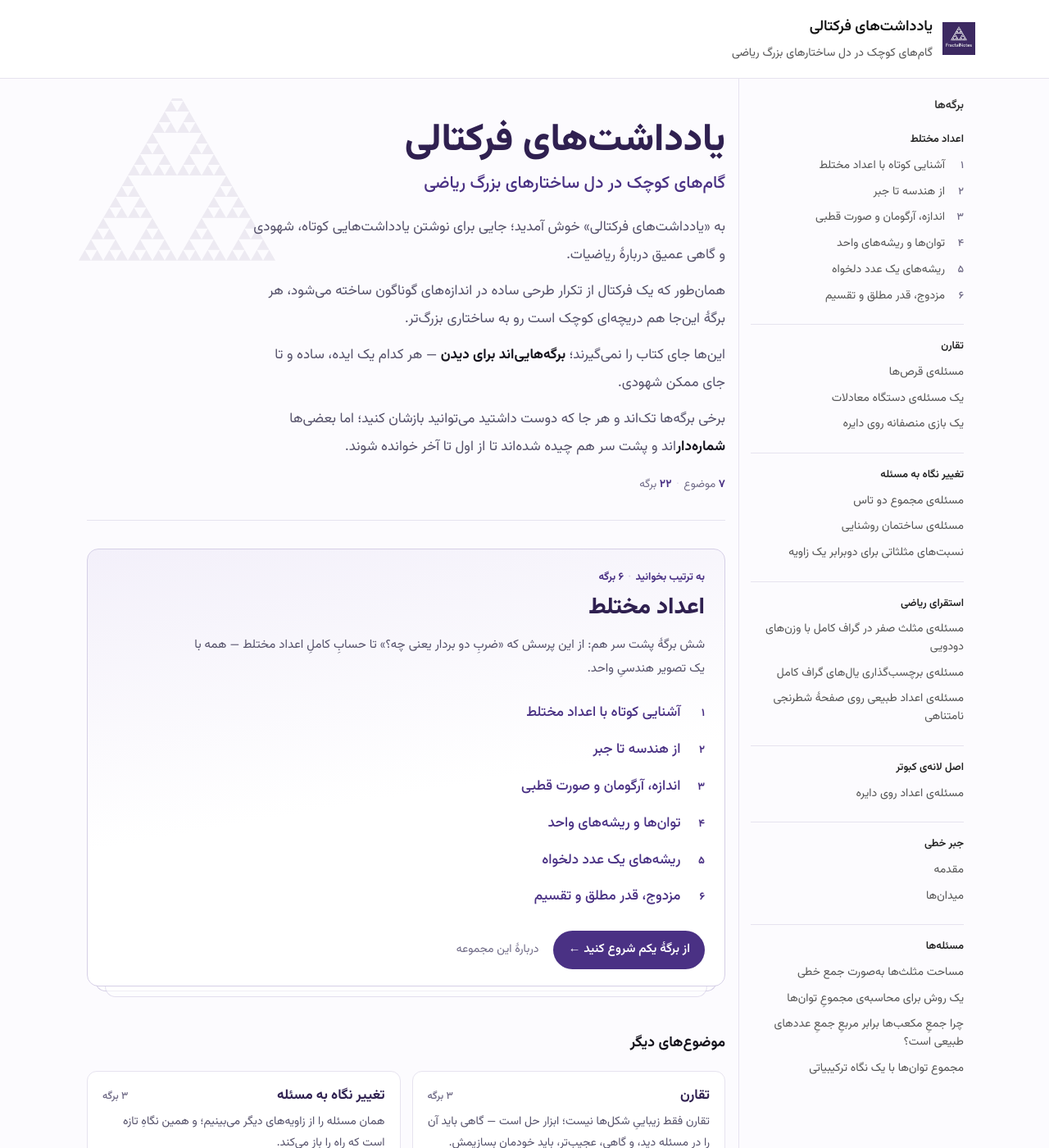
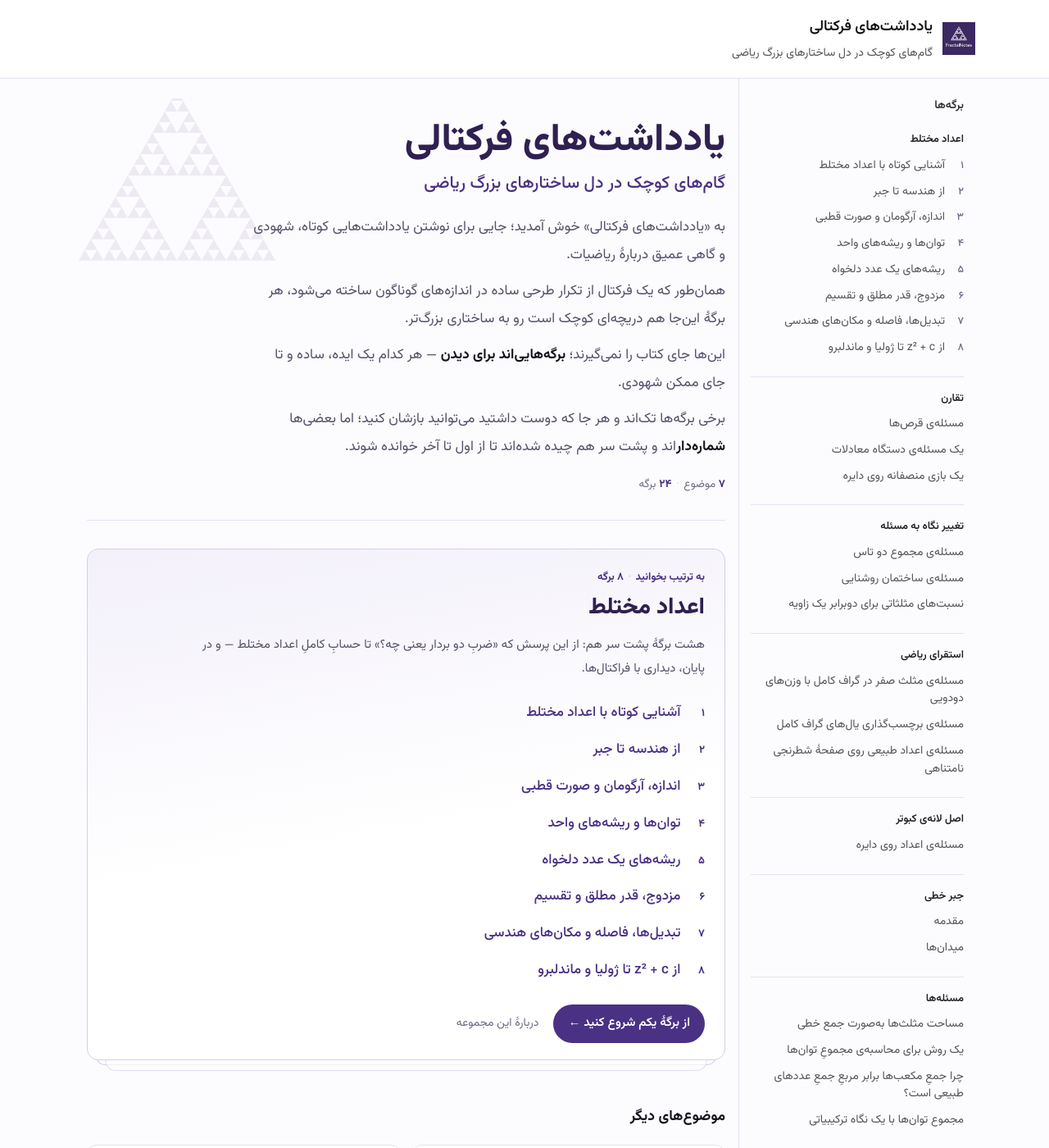
Before and after one commit to pooyarezaie/Fractal-Notes, a Jekyll site: the page built from index.md, in a window 1280 px wide and 1400 px high. Shown: the whole window at 82% size. Built offline with Jekyll 4.4.1, drawn with Linux system fonts in a browser that asks for light colours; part of the change alters nothing that is shown.

Commit message:
Add the two closing برگه‌ها: transformations/loci and Julia–Mandelbrot
- برگهٔ ۷ (transformations-and-loci): z ↦ az+b as rotation-scaling plus
  translation with its fixed point, |z−w| as distance, and loci — circle,
  perpendicular bisector, ellipse, Apollonius; answers the |z−(2+i)|=3
  teaser from the division برگه
- برگهٔ ۸ (julia-mandelbrot): orbits of z²+c, the c=0 warm-up on the unit
  circle, Julia sets as the stay/escape boundary, the Mandelbrot set as
  the map of all c, and the escape criterion for the curious reader
- Five new figures in the house black-line style (similarity square,
  circle locus, iteration orbits, Douady rabbit, Mandelbrot), generated
  with matplotlib, axes labeled Re/Im
- Register both notes; landing page and series copy updated to هشت برگه

Co-Authored-By: Claude Fable 5 <noreply@anthropic.com>

```diff
--- a/_data/site_index.yml
+++ b/_data/site_index.yml
@@ -17,7 +17,7 @@
 - title: "اعداد مختلط"
   path: "complex-numbers"
   series: true
-  summary: "شش برگهٔ پشت سر هم: از این پرسش که «ضربِ دو بردار یعنی چه؟» تا حسابِ کاملِ اعداد مختلط — همه با یک تصویر هندسیِ واحد."
+  summary: "هشت برگهٔ پشت سر هم: از این پرسش که «ضربِ دو بردار یعنی چه؟» تا حسابِ کاملِ اعداد مختلط — و در پایان، دیداری با فراکتال‌ها."
   items:
     - title: "آشنایی کوتاه با اعداد مختلط"
       path: "complex-numbers/introduction"
@@ -37,6 +37,12 @@
     - title: "مزدوج، قدر مطلق و تقسیم"
       path: "complex-numbers/conjugate-and-division"
       summary: "قطعهٔ آخرِ حساب: تقسیم. سرِ راه با مزدوج آشنا می‌شویم و سرانجام می‌فهمیم ترفندِ مشهورِ «ضرب در مزدوجِ مخرج» چرا کار می‌کند."
+    - title: "تبدیل‌ها، فاصله و مکان‌های هندسی"
+      path: "complex-numbers/transformations-and-loci"
+      summary: "حساب که کامل شد، به کارش می‌اندازیم: ضرب و جمع را به چشم تبدیل‌های صفحه ببینید، فاصله را به زبان قدر مطلق بنویسید — و تماشا کنید که معادله‌ها یکی‌یکی شکل می‌شوند."
+    - title: "از z² + c تا ژولیا و ماندلبرو"
+      path: "complex-numbers/julia-mandelbrot"
+      summary: "قاعده‌ای یک‌خطی و تکرار، فقط تکرار. از دلِ این بازیِ ساده مرزی بیرون می‌آید که هرچه نزدیک‌تر شوید، تازه اولِ ماجراست."
 
 - title: "تقارن"
   summary: "تقارن فقط زیباییِ شکل‌ها نیست؛ ابزار حل است — گاهی باید آن را در مسئله دید، و گاهی، عجیب‌تر، باید خودمان بسازیمش."
--- a/complex-numbers/conjugate-and-division.md
+++ b/complex-numbers/conjugate-and-division.md
@@ -117,7 +117,7 @@ $$
 - $\overline{z\,w} = \bar{z}\,\bar{w}$ — آینه با ضرب هم کنار می‌آید؛ به زاویه‌ها فکر کنید.
 - $\lvert z - w\rvert$ دقیقاً **فاصلهٔ** دو نقطهٔ $z$ و $w$ در صفحه است؛ به تصویرِ برداریِ $z - w$ فکر کنید.
 
-مشاهدهٔ آخر دری تازه باز می‌کند: وقتی قدر مطلق فاصله باشد، معادله‌ها شکل می‌شوند. مثلاً مجموعهٔ همهٔ نقطه‌هایی که در $\lvert z - (2+i)\rvert = 3$ صدق می‌کنند چه شکلی است؟ نشانی‌اش را همین جمله گفته است — مکان‌های هندسی در صفحهٔ مختلط، موضوع برگه‌ای در آینده‌اند.
+مشاهدهٔ آخر دری تازه باز می‌کند: وقتی قدر مطلق فاصله باشد، معادله‌ها شکل می‌شوند. مثلاً مجموعهٔ همهٔ نقطه‌هایی که در $\lvert z - (2+i)\rvert = 3$ صدق می‌کنند چه شکلی است؟ نشانی‌اش را همین جمله گفته است — مکان‌های هندسی در صفحهٔ مختلط، موضوع برگهٔ بعدی‌اند.
 
 ---
 
--- a/complex-numbers/index.md
+++ b/complex-numbers/index.md
@@ -1,6 +1,6 @@
 ---
 title: "اعداد مختلط"
-description: "مجموعه‌ای شش‌برگه‌ای دربارهٔ اعداد مختلط که به‌جای تعریفِ دستوری i، از یک پرسش هندسی ساده آغاز می‌کند و قدم‌به‌قدم حسابِ کامل — جمع، ضرب، توان، ریشه و تقسیم — را از دلِ یک تصویر بیرون می‌کشد."
+description: "مجموعه‌ای هشت‌برگه‌ای دربارهٔ اعداد مختلط که به‌جای تعریفِ دستوری i، از یک پرسش هندسی ساده آغاز می‌کند، قدم‌به‌قدم حسابِ کامل — جمع، ضرب، توان، ریشه و تقسیم — را از دلِ یک تصویر بیرون می‌کشد و در پایان، دستگاهِ آماده را به کار می‌اندازد: از مکان‌های هندسی تا مجموعه‌های ژولیا و ماندلبرو."
 image: "/assets/img/complex_roots_of_unity_black.png"
 ---
 
@@ -9,7 +9,7 @@ image: "/assets/img/complex_roots_of_unity_black.png"
 
 بیشتر ما اعداد مختلط را نخستین بار این‌گونه دیده‌ایم: «فرض کنید عددی هست که مربعش $-1$ می‌شود؛ نامش را $i$ بگذارید.» بعد قاعده‌ها از راه می‌رسند — جمع این‌طور، ضرب آن‌طور، تقسیم با فلان ترفند — و همه هم درست کار می‌کنند. اما دو پرسش ته ذهن می‌ماند: این عدد واقعاً **چیست**؟ و این قاعده‌ها **چرا** این‌اند و نه چیز دیگری؟
 
-این شش برگه برای همان دو پرسش نوشته شده‌اند. مسیر ما از $i$ شروع نمی‌شود؛ از پرسشی هندسی شروع می‌شود که هر کس با بردارها آشنا باشد می‌تواند بپرسد:
+این هشت برگه برای همان دو پرسش نوشته شده‌اند. مسیر ما از $i$ شروع نمی‌شود؛ از پرسشی هندسی شروع می‌شود که هر کس با بردارها آشنا باشد می‌تواند بپرسد:
 
 > جمع کردنِ نقطه‌های صفحه را بلدیم — همان جمع برداری. آیا می‌شود دو نقطهٔ صفحه را در هم **ضرب** هم کرد؟
 
@@ -27,7 +27,7 @@ image: "/assets/img/complex_roots_of_unity_black.png"
 
 ## نخِ داستان
 
-مسیر شش قدم دارد و هر قدم روی قدمِ پیشین می‌ایستد: نخست تصویر را می‌سازیم؛ بعد آن را به زبانِ جبرِ آشنای مدرسه ترجمه می‌کنیم؛ بعد رفت‌وآمد میان این دو زبان را به مهارتی دقیق تبدیل می‌کنیم؛ بعد از دلِ ضرب، توان و ریشه را درمی‌آوریم؛ و در پایان با تقسیم، حساب را کامل می‌کنیم. به همین دلیل بهتر است برگه‌ها **به ترتیب** خوانده شوند — هر برگه ابزاری را به کار می‌گیرد که برگهٔ قبلی ساخته است.
+مسیر هشت قدم دارد و هر قدم روی قدمِ پیشین می‌ایستد: نخست تصویر را می‌سازیم؛ بعد آن را به زبانِ جبرِ آشنای مدرسه ترجمه می‌کنیم؛ بعد رفت‌وآمد میان این دو زبان را به مهارتی دقیق تبدیل می‌کنیم؛ بعد از دلِ ضرب، توان و ریشه را درمی‌آوریم؛ با تقسیم، حساب را کامل می‌کنیم؛ و در دو برگهٔ پایانی، دستگاهِ آماده را به کار می‌اندازیم — نخست شکل‌ها و مکان‌های هندسی، سپس دیداری با ژولیا و ماندلبرو. به همین دلیل بهتر است برگه‌ها **به ترتیب** خوانده شوند — هر برگه ابزاری را به کار می‌گیرد که برگهٔ قبلی ساخته است.
 
 ---
 
--- /dev/null
+++ b/complex-numbers/julia-mandelbrot.md
@@ -0,0 +1,95 @@
+---
+title: "اعداد مختلط؛ از z² + c تا ژولیا و ماندلبرو"
+description: "برگهٔ پایانی مسیر اعداد مختلط: تکرار تبدیل z²+c و سرنوشت مدارها، مجموعه‌های ژولیا به‌عنوان مرز ماندن و گریختن، مجموعهٔ ماندلبرو به‌عنوان نقشهٔ همهٔ ژولیاها و معیار فرار — دیداری با فراکتال‌ها."
+image: "/assets/img/complex_mandelbrot_black.png"
+---
+
+# از $z^2 + c$ تا ژولیا و ماندلبرو
+**یک قاعدهٔ یک‌خطی را تکرار کن؛ مرزی می‌روید که بزرگ‌نمایی تمامش نمی‌کند**
+
+در سراسر این مجموعه هر تبدیل را یک بار اعمال می‌کردیم: یک ضرب، یک جمع، یک ریشه. در این برگهٔ پایانی، پرسش را عوض می‌کنیم: اگر تبدیلی را **بارها و بارها** تکرار کنیم چه می‌شود؟ و برای این بازی، ساده‌ترین قاعده‌ای را برمی‌داریم که خطی نیست:
+
+$$
+z \;\mapsto\; z^2 + c
+$$
+
+که در آن $c$ عددی مختلط و ثابت است. از نقطه‌ای مانند $z_0$ شروع می‌کنیم و قاعده را پشتِ سر هم اعمال می‌کنیم:
+
+$$
+z_1 = z_0^2 + c, \qquad z_2 = z_1^2 + c, \qquad z_3 = z_2^2 + c, \;\dots
+$$
+
+به دنبالهٔ $z_0, z_1, z_2, \dots$ **مدارِ** نقطهٔ $z_0$ می‌گویند. تمام این برگه دربارهٔ یک پرسش است: **سرنوشت مدار چیست؟**
+
+---
+
+## گرم کردن: $c = 0$
+
+با $c = 0$ قاعده می‌شود $z \mapsto z^2$؛ و مجذور کردن را از [برگهٔ توان‌ها](/complex-numbers/roots-of-unity) خوب می‌شناسیم: اندازه به توان دو می‌رسد و آرگومان دوبرابر می‌شود. پس سه سرنوشت بیشتر در کار نیست:
+
+- اگر $\lvert z_0\rvert < 1$: اندازه‌ها پله‌پله آب می‌روند — $0.9$، بعد $0.81$، بعد حدودِ $0.66$، … — و مدار به سوی صفر فرومی‌نشیند.
+- اگر $\lvert z_0\rvert > 1$: اندازه‌ها منفجر می‌شوند و مدار به بی‌نهایت می‌گریزد.
+- اگر $\lvert z_0\rvert = 1$: مدار برای همیشه روی دایرهٔ واحد می‌ماند — همان قدم‌زدنِ برگهٔ توان‌ها، این بار با گام‌هایی که هر بار دوبرابر می‌شوند.
+
+<p align="center">
+  <img src="/assets/img/complex_iteration_orbits_black.png"
+       alt="دو مدار تحت تبدیل مجذور کردن: مداری که از درون دایرهٔ واحد شروع شده و به صفر فرومی‌نشیند و مداری که از بیرون شروع شده و می‌گریزد"
+       width="340" height="320">
+</p>
+
+مرزِ میان «ماندن» و «گریختن» این‌جا کاملاً آشناست: **دایرهٔ واحد**. یک طرفش سقوط، طرف دیگرش فرار، و روی خودِ مرز، رقصی ابدی.
+
+---
+
+## مجموعهٔ ژولیا: همان مرز، برای $c$های دیگر
+
+حالا $c$ را ناصفر بگیرید. باز هم بعضی نقطه‌های شروع می‌مانند — مدارشان برای همیشه کران‌دار است — و بعضی می‌گریزند؛ و باز هم مرزی این دو سرزمین را از هم جدا می‌کند. به این مرز، **مجموعهٔ ژولیای** $c$ می‌گویند.
+
+تفاوت این‌جاست: برای $c \neq 0$ این مرز دیگر دایره نیست. شکلی است که در هر بزرگ‌نمایی باز هم به همان اندازه پرجزئیات است — خم‌هایی درونِ خم‌ها، تا هر عمقی که چشم برود. به چنین شکل‌هایی **فراکتال** می‌گویند.
+
+<p align="center">
+  <img src="/assets/img/complex_julia_rabbit_black.png"
+       alt="ناحیهٔ مدارهای کران‌دار برای c برابر با منفی 0.123 به‌علاوهٔ 0.745i؛ مرز ناحیهٔ سیاه، مجموعهٔ ژولیای این c است"
+       width="340" height="320">
+</p>
+
+در این تصویر، ناحیهٔ سیاه همهٔ نقطه‌های شروعی است که مدارشان کران‌دار می‌ماند ($c = -0.123 + 0.745\,i$)؛ مجموعهٔ ژولیا، مرزِ همین ناحیه است. این شکل آن‌قدر مشهور است که نام دارد: «خرگوشِ دُوادی».
+
+---
+
+## نقشهٔ همهٔ ژولیاها: مجموعهٔ ماندلبرو
+
+بازی دوم، وارونهٔ بازی اول است: به‌جای آن‌که $c$ را ثابت نگه داریم و نقطهٔ شروع را عوض کنیم، **نقطهٔ شروع را ثابت می‌گیریم — $z_0 = 0$ — و خودِ $c$ را عوض می‌کنیم.** مجموعهٔ ماندلبرو یعنی: همهٔ $c$هایی که مدارِ صفر برایشان کران‌دار می‌ماند.
+
+دقت کنید که ژولیا و ماندلبرو در دو صفحهٔ متفاوت زندگی می‌کنند: هر مجموعهٔ ژولیا در صفحهٔ **نقطه‌های شروع** است، به ازای یک $c$ معین؛ اما ماندلبرو در صفحهٔ **خودِ $c$هاست** — هر نقطه‌اش خلاصهٔ سرنوشتِ یک بازیِ کامل است.
+
+<p align="center">
+  <img src="/assets/img/complex_mandelbrot_black.png"
+       alt="مجموعهٔ ماندلبرو در صفحهٔ c: ناحیهٔ سیاه مقادیری از c که مدار صفر تحت تکرار z²+c کران‌دار می‌ماند"
+       width="380" height="320">
+</p>
+
+و پیوندی ژرف این دو بازی را به هم می‌دوزد — حقیقتی که این‌جا فقط گزارشش می‌کنیم: اگر $c$ درونِ مجموعهٔ ماندلبرو باشد، ژولیای آن یک‌پارچه است؛ و به محض آن‌که $c$ بیرون برود، ژولیای آن می‌شکند و به غباری از نقطه‌های ازهم‌گسیخته بدل می‌شود. ماندلبرو، فهرستِ همهٔ ژولیاهای سالم است.
+
+---
+
+## معیار فرار — برای خوانندهٔ کنجکاو
+
+از کجا بدانیم مداری واقعاً «گریخته» است؟ قاعدهٔ قطعیِ ساده‌ای هست: **اگر در جایی از مسیر، اندازهٔ $z$ هم از $2$ و هم از $\lvert c\rvert$ بزرگ‌تر شود، بازگشتی در کار نیست.** کلیدش نامساوی‌ای است که با مثلثِ جمعِ برگهٔ نخست دیده می‌شود — اندازهٔ جمع، از تفاضلِ اندازه‌ها کم‌تر نیست:
+
+$$
+\lvert z^2 + c \rvert \;\ge\; \lvert z\rvert^2 - \lvert c\rvert
+$$
+
+از این‌جا خودتان نتیجه بگیرید که در شرایط بالا، هر قدم اندازه را از قدمِ پیش بزرگ‌تر می‌کند — و دیگر راه برگشتی نیست. تصویرهای این برگه با همین معیار کشیده شده‌اند: رایانه برای هر نقطه، مدار را چند صد قدم دنبال می‌کند و می‌بیند فرار رخ می‌دهد یا نه.
+
+---
+
+## پایان مسیر
+
+- تکرارِ $z^2 + c$ به هر نقطهٔ شروع، یک مدار می‌دهد؛ پرسش بنیادی: کران‌دار یا گریزان؟
+- مرزِ این دو سرنوشت، مجموعهٔ ژولیای $c$ است: برای $c = 0$ دایرهٔ واحد، و جز آن، فراکتال.
+- ماندلبرو نقشهٔ همهٔ بازی‌هاست: سرنوشتِ مدارِ صفر، نقطه‌به‌نقطه در صفحهٔ $c$.
+- و فراکتال یعنی: شکلی که بزرگ‌نمایی، تمامش نمی‌کند.
+
+مسیر ما این‌جا به پایان می‌رسد — از پرسشِ سادهٔ «دو نقطهٔ صفحه را چطور در هم ضرب کنیم؟» تا مرزی با جزئیاتِ بی‌پایان. اما دستگاه تازه گرم شده است: پیوند اعداد مختلط با نوسان و موج از راه فرمول اویلر، و سرنوشتِ چندجمله‌ای‌ها در قضیهٔ اساسی جبر، شاخه‌هایی‌اند که از همین تنه جدا می‌شوند — هر یک، روزی، برگه‌های خودش را خواهد داشت.
--- /dev/null
+++ b/complex-numbers/transformations-and-loci.md
@@ -0,0 +1,87 @@
+---
+title: "اعداد مختلط؛ تبدیل‌ها، فاصله و مکان‌های هندسی"
+description: "به‌کارگیری حساب مختلط در هندسهٔ صفحه: تبدیل‌های z به az+b به‌عنوان دوران، کشش و انتقال، نقطهٔ ثابت آن‌ها، قدر مطلق تفاضل به‌عنوان فاصله و ترجمهٔ معادله‌ها به مکان‌های هندسی مانند دایره و عمودمنصف."
+image: "/assets/img/complex_circle_locus_black.png"
+---
+
+# تبدیل‌ها، فاصله و مکان‌های هندسی
+**جبرِ $z$ را بنویس، شکل را در صفحه بخوان**
+
+با برگهٔ پیشین، حسابِ اعداد مختلط کامل شد: جمع و ضرب، توان و ریشه، و تقسیم — همه در دست‌اند. این برگه نخستین جایی است که این دستگاه را به کار می‌اندازیم؛ نه برای ساختن قاعده‌ای تازه، بلکه برای عادت دادنِ چشم: **هر عبارت جبری دربارهٔ $z$ چیزی هندسی می‌گوید** — گاهی یک تبدیلِ صفحه است، گاهی یک شکل.
+
+---
+
+## تبدیل‌های $z \mapsto a\,z + b$
+
+دو عمل اصلی ما از همان آغاز تبدیل بودند:
+
+- **جمع با عدد ثابت $b$** — تبدیل $z \mapsto z + b$ — کل صفحه را به اندازهٔ بردار $b$ جابه‌جا می‌کند: یک **انتقال**.
+- **ضرب در عدد ثابت $a \neq 0$** — تبدیل $z \mapsto a\,z$ — صفحه را حول مبدأ به اندازهٔ $\arg a$ می‌چرخاند و با ضریب $\lvert a\rvert$ می‌کشد: همان **دوران و کشش** برگهٔ نخست.
+
+ترکیب این دو، تبدیل $z \mapsto a\,z + b$ است: بچرخان و بکش، سپس جابه‌جا کن.
+
+اما این ترکیب رازی دارد. برای $a \neq 1$ معادلهٔ نقطهٔ ثابت — $z = a\,z + b$ — همیشه یک جواب دارد:
+
+$$
+z^\* = \frac{b}{1 - a}
+$$
+
+نقطه‌ای که تبدیل، آن را تکان نمی‌دهد. و می‌توان نشان داد تبدیلِ ما چیزی نیست جز همان دوران و کششِ همیشگی، فقط این بار **حول $z^\*$** به‌جای مبدأ. انتقال، مرکزِ چرخش را جابه‌جا کرده است؛ نوعِ حرکت همان است.
+
+**مثال.** تبدیل $T(z) = i\,z + 1$ را روی مربعی با رأس‌های $0,\ 1,\ 1+i,\ i$ امتحان کنید:
+
+$$
+T(0) = 1, \qquad T(1) = 1 + i, \qquad T(1+i) = i, \qquad T(i) = 0
+$$
+
+مربع به خودش برگشت! رأس‌ها فقط یک خانه چرخیده‌اند. دلیلش را نقطهٔ ثابت لو می‌دهد:
+
+$$
+z^\* = \frac{1}{1 - i} = \frac{1+i}{2}
+$$
+
+که دقیقاً **مرکز مربع** است؛ و $T$ یعنی چرخش ۹۰ درجه حول همین مرکز.
+
+<p align="center">
+  <img src="/assets/img/complex_similarity_square_black.png"
+       alt="مربع با رأس‌های 0، 1، 1+i و i که تبدیل iz+1 آن را حول مرکزش ۹۰ درجه می‌چرخاند و رأس‌ها را جابه‌جا می‌کند"
+       width="340" height="320">
+</p>
+
+---
+
+## فاصله
+
+در برگهٔ پیشین دیدیم (و اگر آن‌جا خودتان سنجیده باشید، حالا مال شماست): بردار $z - w$ از نقطهٔ $w$ به نقطهٔ $z$ می‌رود؛ پس
+
+$$
+\lvert z - w \rvert = \text{فاصلهٔ دو نقطهٔ } z \text{ و } w
+$$
+
+همین جملهٔ کوتاه، درِ ورود جبر به هندسه است: هر معادله‌ای که با قدر مطلق نوشته شود، جمله‌ای دربارهٔ **فاصله‌ها**ست — و جمله‌های فاصله‌ای، شکل‌ها را توصیف می‌کنند.
+
+---
+
+## معادله‌هایی که شکل می‌شوند
+
+**دایره.** معادلهٔ $\lvert z - c \rvert = r$ می‌گوید: «فاصلهٔ $z$ از نقطهٔ $c$ برابر $r$ است.» این توصیفِ کلمه‌به‌کلمهٔ یک دایره است: مرکز $c$، شعاع $r$. پرسشی که برگهٔ پیشین باز گذاشته بود، اکنون جواب دارد: مجموعهٔ $\lvert z - (2+i)\rvert = 3$ دایره‌ای است به مرکز $2+i$ و شعاع ۳.
+
+<p align="center">
+  <img src="/assets/img/complex_circle_locus_black.png"
+       alt="دایره‌ای به مرکز 2+i و شعاع ۳ در صفحهٔ مختلط، مکان هندسی معادلهٔ قدر مطلق z منهای (2+i) مساوی ۳"
+       width="340" height="320">
+</p>
+
+**عمودمنصف.** معادلهٔ $\lvert z - a \rvert = \lvert z - b \rvert$ می‌گوید $z$ از دو نقطهٔ $a$ و $b$ به یک فاصله است: **عمودمنصفِ** پاره‌خطِ میان آن دو. مثلاً $\lvert z - 1\rvert = \lvert z + 1\rvert$ همهٔ نقطه‌هایی است که از $1$ و $-1$ هم‌فاصله‌اند — یعنی محور موهومی.
+
+**و شکل‌های بیشتر.** اگر به‌جای برابری، **جمعِ** فاصله‌ها را ثابت نگه داریم — $\lvert z - a\rvert + \lvert z - b\rvert = \text{ثابت}$ — بیضی می‌روید. و یک غافلگیری برای جست‌وجوگرها: اگر **نسبتِ** فاصله‌ها را ثابت بگیریم — $\lvert z - a\rvert = k\,\lvert z - b\rvert$ با $k \neq 1$ — دوباره دایره ظاهر می‌شود، دایره‌ای که به نام آپولونیوس شناخته می‌شود. سنجیدنش تمرین خوبی است برای ابزارهایی که حالا دارید.
+
+---
+
+## جمع‌بندی
+
+- تبدیل $z \mapsto a\,z + b$ یعنی دوران و کشش و انتقال؛ و برای $a \neq 1$، همهٔ آن چیزی جز دوران و کشش حول نقطهٔ ثابتِ $\frac{b}{1-a}$ نیست.
+- قدر مطلقِ تفاضل، فاصله است؛ پس معادله‌های قدرمطلقی، مکان‌های هندسی‌اند: دایره، عمودمنصف، بیضی — و دایرهٔ پنهانِ آپولونیوس.
+- عادت تازه: عبارت جبری را که دیدی، بپرس «این، چه شکلی است؟»
+
+در برگهٔ پایانی، بازی را عوض می‌کنیم: به‌جای آن‌که تبدیلی را یک بار اعمال کنیم، آن را بی‌نهایت بار تکرار می‌کنیم — و از دلِ ساده‌ترین قاعدهٔ غیرخطی، شکل‌هایی بیرون می‌آید که هیچ بزرگ‌نمایی‌ای تمامشان نمی‌کند.
```
Also changed, not shown: assets/img/complex_circle_locus_black.png (added), assets/img/complex_iteration_orbits_black.png (added), assets/img/complex_julia_rabbit_black.png (added), assets/img/complex_mandelbrot_black.png (added), assets/img/complex_similarity_square_black.png (added).
